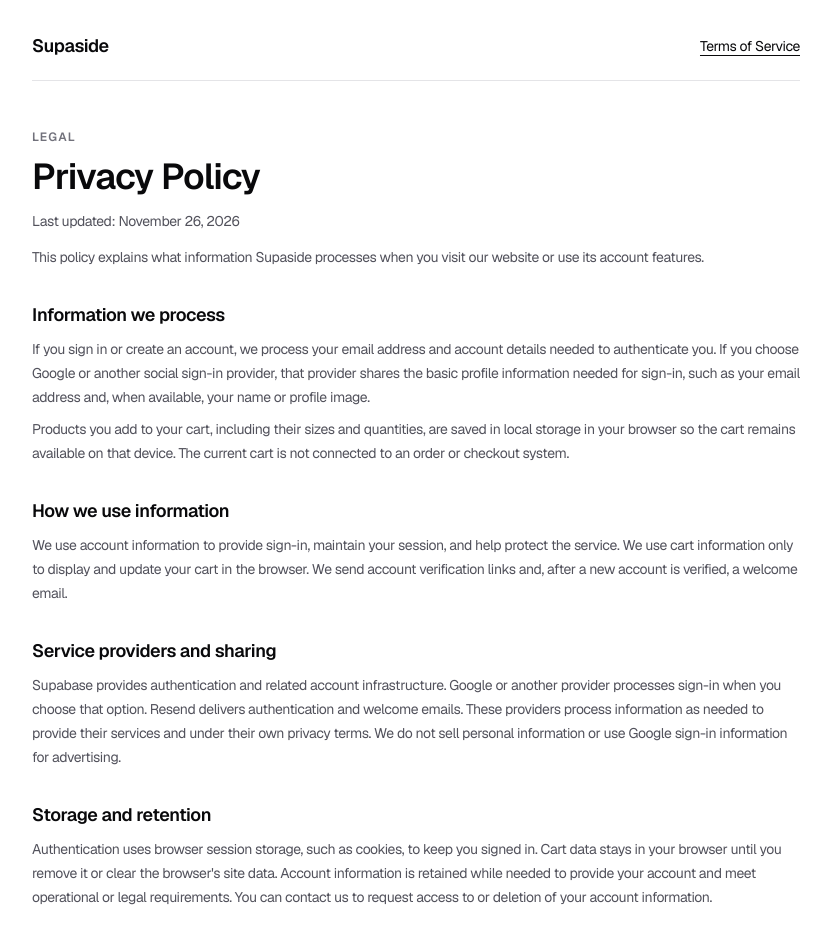
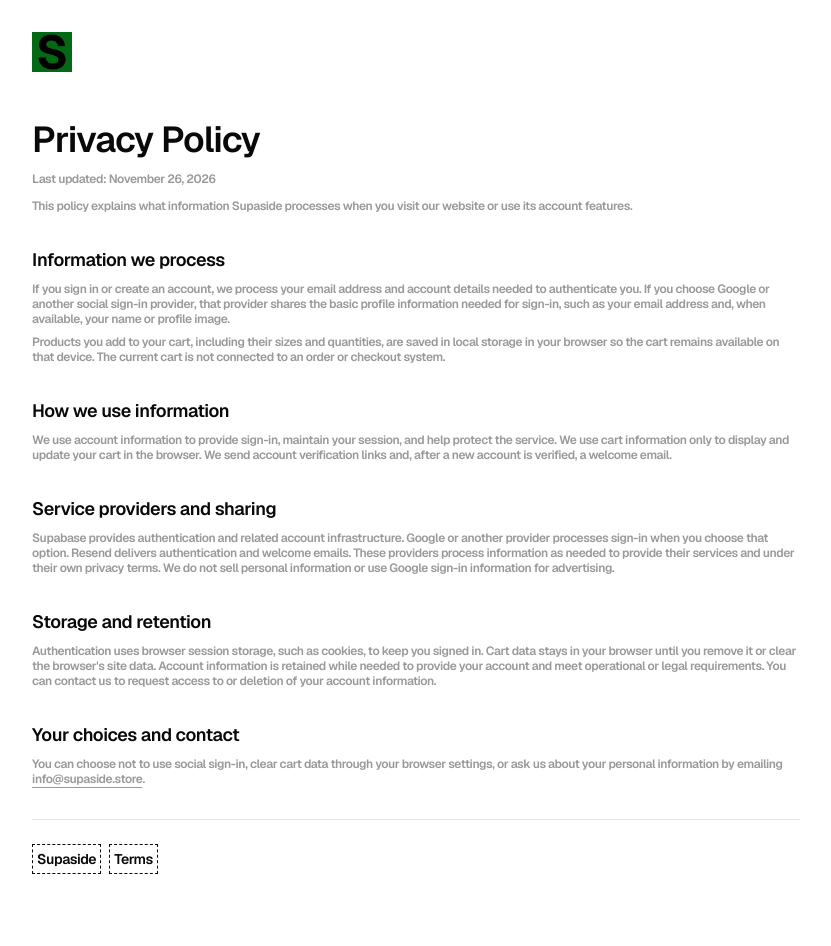
Before and after one commit to bashh0409-jpg/supaside, a Next.js app: page /privacy in a window 1280 px wide. Shown: the top 946 px of the page, without its empty margins (224-1055 px from the left). Built offline with nearby package versions, Linux system fonts and the light colour scheme.

Commit message:
updated the privacy policy and terms or service

```diff
--- a/app/privacy/page.tsx
+++ b/app/privacy/page.tsx
@@ -8,50 +8,43 @@ export const metadata: Metadata = {
 
 const sectionClass = "space-y-2";
 const headingClass = "text-lg font-semibold";
-const paragraphClass = "text-sm leading-6 text-zinc-600";
+const paragraphClass = "text-xs leading-tight font-semibold mute";
 
 export default function PrivacyPage() {
   return (
     <main className="min-h-screen bg-white px-5 pb-16 pt-8 text-zinc-950 sm:px-8">
       <div className="mx-auto max-w-3xl">
-        <header className="mb-12 flex items-center justify-between border-b border-zinc-200 pb-5">
+        <header className="mb-12 flex items-center justify-between">
           <Link href="/" className="text-lg font-semibold tracking-tight">
-            Supaside
-          </Link>
-          <Link href="/terms" className="text-sm underline underline-offset-4">
-            Terms of Service
+            <img src="/logo.jpg" className="w-10" alt="" />
           </Link>
         </header>
 
         <article className="space-y-8">
           <header className="space-y-3">
-            <p className="text-xs font-semibold uppercase tracking-widest text-zinc-500">
-              Legal
-            </p>
             <h1 className="text-3xl font-semibold tracking-tight sm:text-4xl">
               Privacy Policy
             </h1>
             <p className={paragraphClass}>Last updated: November 26, 2026</p>
             <p className={paragraphClass}>
-              This policy explains what information Supaside processes when
-              you visit our website or use its account features.
+              This policy explains what information Supaside processes when you
+              visit our website or use its account features.
             </p>
           </header>
 
           <section className={sectionClass}>
             <h2 className={headingClass}>Information we process</h2>
             <p className={paragraphClass}>
-              If you sign in or create an account, we process your email
-              address and account details needed to authenticate you. If you
-              choose Google or another social sign-in provider, that provider
-              shares the basic profile information needed for sign-in, such as
-              your email address and, when available, your name or profile
-              image.
+              If you sign in or create an account, we process your email address
+              and account details needed to authenticate you. If you choose
+              Google or another social sign-in provider, that provider shares
+              the basic profile information needed for sign-in, such as your
+              email address and, when available, your name or profile image.
             </p>
             <p className={paragraphClass}>
               Products you add to your cart, including their sizes and
-              quantities, are saved in local storage in your browser so the
-              cart remains available on that device. The current cart is not
+              quantities, are saved in local storage in your browser so the cart
+              remains available on that device. The current cart is not
               connected to an order or checkout system.
             </p>
           </section>
@@ -62,8 +55,8 @@ export default function PrivacyPage() {
               We use account information to provide sign-in, maintain your
               session, and help protect the service. We use cart information
               only to display and update your cart in the browser. We send
-              account verification links and, after a new account is verified,
-              a welcome email.
+              account verification links and, after a new account is verified, a
+              welcome email.
             </p>
           </section>
 
@@ -71,12 +64,12 @@ export default function PrivacyPage() {
             <h2 className={headingClass}>Service providers and sharing</h2>
             <p className={paragraphClass}>
               Supabase provides authentication and related account
-              infrastructure. Google or another provider processes sign-in
-              when you choose that option. Resend delivers authentication and
-              welcome emails. These providers process information as needed to
-              provide their services and under their own privacy terms. We do
-              not sell personal information or use Google sign-in information
-              for advertising.
+              infrastructure. Google or another provider processes sign-in when
+              you choose that option. Resend delivers authentication and welcome
+              emails. These providers process information as needed to provide
+              their services and under their own privacy terms. We do not sell
+              personal information or use Google sign-in information for
+              advertising.
             </p>
           </section>
 
@@ -98,16 +91,28 @@ export default function PrivacyPage() {
               You can choose not to use social sign-in, clear cart data through
               your browser settings, or ask us about your personal information
               by emailing{" "}
-              <a className="underline underline-offset-4" href="mailto:info@supaside.store">
+              <a
+                className="underline underline-offset-4"
+                href="mailto:info@supaside.store"
+              >
                 info@supaside.store
               </a>
               .
             </p>
           </section>
 
-          <nav className="border-t border-zinc-200 pt-6">
-            <Link href="/" className="text-sm underline underline-offset-4">
-              Back to Supaside
+          <nav className="border-t gap-2 flex border-zinc-200 pt-6">
+            <Link
+              href="/"
+              className="text-sm  font-semibold border border-dashed p-1"
+            >
+              Supaside
+            </Link>
+            <Link
+              href="/terms"
+              className="text-sm font-semibold border border-dashed p-1"
+            >
+              Terms
             </Link>
           </nav>
         </article>
--- a/app/terms/page.tsx
+++ b/app/terms/page.tsx
@@ -8,26 +8,22 @@ export const metadata: Metadata = {
 
 const sectionClass = "space-y-2";
 const headingClass = "text-lg font-semibold";
-const paragraphClass = "text-sm leading-6 text-zinc-600";
+const paragraphClass = "text-xs leading-tight font-semibold mute";
 
 export default function TermsPage() {
   return (
     <main className="min-h-screen bg-white px-5 pb-16 pt-8 text-zinc-950 sm:px-8">
       <div className="mx-auto max-w-3xl">
-        <header className="mb-12 flex items-center justify-between border-b border-zinc-200 pb-5">
+        <header className="mb-12 flex items-center justify-between">
           <Link href="/" className="text-lg font-semibold tracking-tight">
-            Supaside
+           <img src="/logo.jpg" className="w-10" alt="" />
           </Link>
-          <Link href="/privacy" className="text-sm underline underline-offset-4">
-            Privacy Policy
-          </Link>
+
         </header>
 
         <article className="space-y-8">
           <header className="space-y-3">
-            <p className="text-xs font-semibold uppercase tracking-widest text-zinc-500">
-              Legal info
-            </p>
+
             <h1 className="text-3xl font-semibold tracking-tight sm:text-4xl">
               Terms of Service
             </h1>
@@ -94,9 +90,12 @@ export default function TermsPage() {
             </p>
           </section>
 
-          <nav className="border-t border-zinc-200 pt-6">
-            <Link href="/" className="text-sm underline underline-offset-4">
-              Back to Supaside
+          <nav className="border-t gap-2 flex border-zinc-200 pt-6">
+            <Link href="/" className="text-sm  font-semibold border border-dashed p-1">
+              Supaside
+            </Link>
+            <Link href="/privacy" className="text-sm font-semibold border border-dashed p-1">
+              Privacy
             </Link>
           </nav>
         </article>
```
